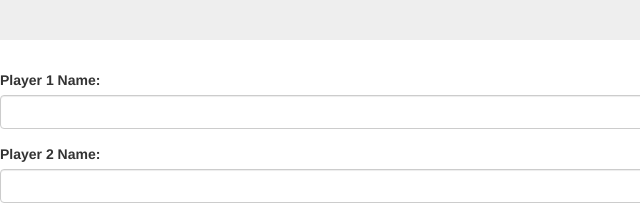
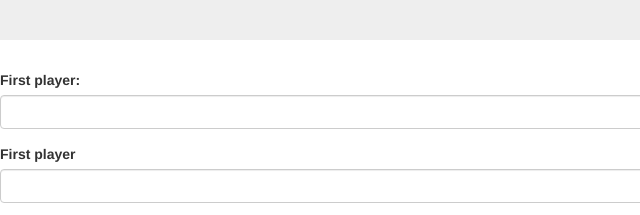
Before and after one commit to Kanogaelias/pig-dice, a plain HTML site: page index.html in a window 1280 px wide. Shown: the part 155-370 px from the top of the page, 0-640 px from the left. Drawn offline with Linux system fonts and the light colour scheme; files that its build step writes are made by us from their sources; a web font is replaced by a local one.

```diff
--- a/index.html
+++ b/index.html
@@ -22,12 +22,12 @@
     <div class="start-menu">
         <form id="player1">
             <div class="form-group">
-                <label for="playerName">Player 1 Name: </label>
+                <label for="playerName">First player: </label>
                 <input required class="player1Name form-control" type="text">
             </div>
             <form id="player2">
                 <div class="form-group">
-                    <label for="playerName">Player 2 Name:</label>
+                    <label for="playerName">First player</label>
                     <input required class="player2Name form-control" type="text">
                 </div>
             </form>
```
